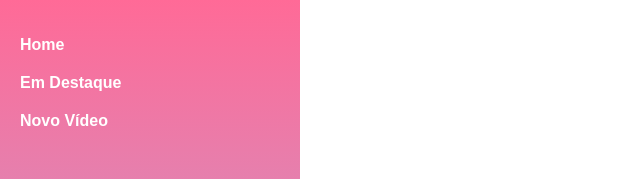
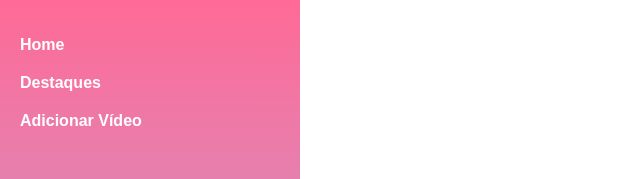
Before and after one commit to belaSimoes/PTAC-projeto-final-main, a React (Vite) app in the folder PTAC-projeto-final-main/: page / in a window 1280 px wide. Shown: the top 179 px of the page, without its empty margins (0-640 px from the left). Built offline with nearby package versions, Linux system fonts and the light colour scheme.

Commit message:
tentando

```diff
--- a/PTAC-projeto-final-main/src/Card.jsx
+++ b/PTAC-projeto-final-main/src/Card.jsx
@@ -3,7 +3,7 @@ import { Link as RedirectLink } from 'react-router-dom';
 import './styles/estilos.css';
 
 export default function Card({ item }) {
-    const vidRef = item.url && typeof item.url === 'string' && item.url.slice(17);
+    const videomostra = item.url.slice(17)
 
     return (
         <RedirectLink to={`/detalhes/${item.id}`}>
--- a/PTAC-projeto-final-main/src/Home.jsx
+++ b/PTAC-projeto-final-main/src/Home.jsx
@@ -10,10 +10,11 @@ export default function Home() {
             <nav className="sidebar">
                 <ul>
                     <li><a href="/">Home</a></li>
-                    <li><a href="/Destaque">Em Destaque</a></li>
-                    <li><a href="/registro">Novo Vídeo</a></li>
+                    <li><a href="/destaque">Destaques</a></li>
+                    <li><a href="/registro">Adicionar Vídeo</a></li>
                 </ul>
             </nav>
+
             <div className="values-area">
                 {pegarvideos.map((item, index) => (
                     <div key={item.id}>
```
